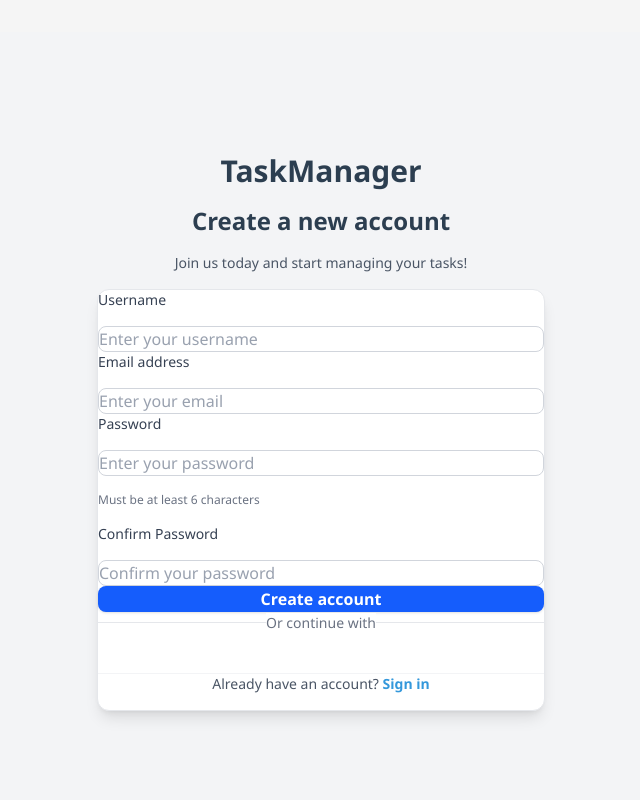
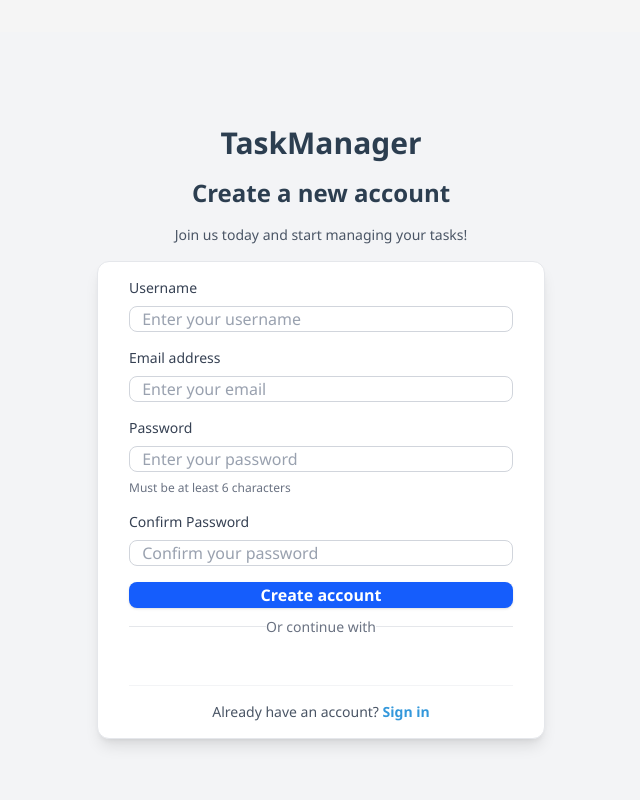
Before and after one commit to navneetnavs/TaskManagement, a React (Vite) app in the folder Frontend/: page /register in a window 1280 px wide. Shown: the top 800 px of the page, without its empty margins (319-959 px from the left). Built offline with nearby package versions, Linux system fonts and the light colour scheme.

Commit message:
Ui corrected

```diff
--- a/Frontend/src/pages/Login.jsx
+++ b/Frontend/src/pages/Login.jsx
@@ -57,19 +57,18 @@ const Login = () => {
             Welcome back! Please enter your details.
           </p>
         </div>
-
-        <div className="bg-white py-10 px-8 shadow-lg rounded-xl border border-gray-200">
+        <div className="bg-white p-8 shadow-lg rounded-xl border border-gray-200 w-full flex flex-col items-center">
           {error && (
             <div className="mb-6 bg-red-50 border border-red-200 p-3 rounded-md">
               <p className="text-sm text-red-700">{error}</p>
             </div>
           )}
 
-          <form className="space-y-6" onSubmit={handleSubmit}>
+          <form className="space-y-6 w-full max-w-sm" onSubmit={handleSubmit}>
             <div>
               <label
                 htmlFor="email"
-                className="block text-sm font-semibold text-gray-700 mb-2"
+                className="block text-sm font-semibold text-gray-700 mb-1 mt-2"
               >
                 Email address
               </label>
@@ -81,15 +80,15 @@ const Login = () => {
                 required
                 value={email}
                 onChange={handleChange}
-                placeholder="Enter your email"
-                className="block w-full px-4 py-3 border border-gray-300 rounded-lg placeholder-gray-400 focus:outline-none focus:ring-2 focus:ring-blue-500 focus:border-blue-500 text-base"
+                placeholder=" Enter your email"
+                className="block w-full px-4 py-3 border border-gray-300 rounded-lg placeholder-gray-400 focus:outline-none focus:ring-2 focus:ring-blue-500 focus:border-blue-500 text-base placeholder:pl-2"
               />
             </div>
 
             <div>
               <label
                 htmlFor="password"
-                className="block text-sm font-semibold text-gray-700 mb-2"
+                className="block text-sm font-semibold text-gray-700 mb-1 mt-2"
               >
                 Password
               </label>
@@ -101,12 +100,12 @@ const Login = () => {
                 required
                 value={password}
                 onChange={handleChange}
-                placeholder="Enter your password"
-                className="block w-full px-4 py-3 border border-gray-300 rounded-lg placeholder-gray-400 focus:outline-none focus:ring-2 focus:ring-blue-500 focus:border-blue-500 text-base"
+                placeholder=" Enter your password"
+                className="block w-full px-4 py-3 border border-gray-300 rounded-lg placeholder-gray-400 focus:outline-none focus:ring-2 focus:ring-blue-500 focus:border-blue-500 text-base placeholder:pl-2"
               />
             </div>
 
-            <div className="flex items-center justify-between">
+            <div className="flex items-center justify-between w-full">
               <div className="flex items-center">
                 <input
                   id="remember-me"
@@ -116,7 +115,7 @@ const Login = () => {
                 />
                 <label
                   htmlFor="remember-me"
-                  className="ml-2 block text-sm text-gray-700"
+                  className="ml-2 block text-sm text-gray-700 mt-1"
                 >
                   Remember me
                 </label>
@@ -132,22 +131,22 @@ const Login = () => {
               </div>
             </div>
 
-            <div className="pt-2">
+            <div className="pt-2 w-full">
               <button
                 type="submit"
-                className="w-full py-3 px-4 border border-transparent rounded-lg text-base font-semibold text-white bg-blue-600 hover:bg-blue-700 focus:outline-none focus:ring-2 focus:ring-offset-2 focus:ring-blue-500 shadow-sm"
+                className="w-full mt-2 py-3 px-4 border border-transparent rounded-lg text-base font-semibold text-white bg-blue-600 hover:bg-blue-700 focus:outline-none focus:ring-2 focus:ring-offset-2 focus:ring-blue-500 shadow-sm"
               >
                 Sign in
               </button>
             </div>
           </form>
 
-          <div className="mt-8">
+          <div className="mt-8 w-full max-w-sm">
             <div className="relative">
               <div className="absolute inset-0 flex items-center">
                 <div className="w-full border-t border-gray-200"></div>
               </div>
-              <div className="relative flex justify-center text-sm">
+              <div className="relative flex justify-center text-sm mt-1 mb-1">
                 <span className="px-3 bg-white text-gray-500 font-medium">
                   Or continue with
                 </span>
@@ -159,8 +158,8 @@ const Login = () => {
             </div>
           </div>
 
-          <div className="mt-8 text-center border-t border-gray-100 pt-6">
-            <p className="text-sm text-gray-600">
+          <div className="mt-8 text-center border-t border-gray-100 pt-6 w-full max-w-sm">
+            <p className="text-sm text-gray-600 mt-2">
               Don't have an account?{' '}
               <Link
                 to="/register"
--- a/Frontend/src/pages/Register.jsx
+++ b/Frontend/src/pages/Register.jsx
@@ -71,18 +71,18 @@ const Register = () => {
           </p>
         </div>
 
-        <div className="bg-white py-10 px-8 shadow-lg rounded-xl border border-gray-200">
+        <div className="bg-white p-8 shadow-lg rounded-xl border border-gray-200 w-full flex flex-col items-center">
           {error && (
             <div className="mb-6 bg-red-50 border border-red-200 p-3 rounded-md">
               <p className="text-sm text-red-700">{error}</p>
             </div>
           )}
 
-          <form className="space-y-6" onSubmit={handleSubmit}>
+          <form className="space-y-6 w-full max-w-sm" onSubmit={handleSubmit}>
             <div>
               <label
                 htmlFor="username"
-                className="block text-sm font-semibold text-gray-700 mb-2"
+                className="block text-sm font-semibold text-gray-700 mb-1 mt-2"
               >
                 Username
               </label>
@@ -94,15 +94,15 @@ const Register = () => {
                 required
                 value={username}
                 onChange={handleChange}
-                placeholder="Enter your username"
-                className="block w-full px-4 py-3 border border-gray-300 rounded-lg placeholder-gray-400 focus:outline-none focus:ring-2 focus:ring-blue-500 focus:border-blue-500 text-base"
+                placeholder=" Enter your username"
+                className="block w-full px-4 py-3 border border-gray-300 rounded-lg placeholder-gray-400 focus:outline-none focus:ring-2 focus:ring-blue-500 focus:border-blue-500 text-base placeholder:pl-2"
               />
             </div>
 
             <div>
               <label
                 htmlFor="email"
-                className="block text-sm font-semibold text-gray-700 mb-2"
+                className="block text-sm font-semibold text-gray-700 mb-1 mt-2"
               >
                 Email address
               </label>
@@ -114,15 +114,15 @@ const Register = () => {
                 required
                 value={email}
                 onChange={handleChange}
-                placeholder="Enter your email"
-                className="block w-full px-4 py-3 border border-gray-300 rounded-lg placeholder-gray-400 focus:outline-none focus:ring-2 focus:ring-blue-500 focus:border-blue-500 text-base"
+                placeholder=" Enter your email"
+                className="block w-full px-4 py-3 border border-gray-300 rounded-lg placeholder-gray-400 focus:outline-none focus:ring-2 focus:ring-blue-500 focus:border-blue-500 text-base placeholder:pl-2"
               />
             </div>
 
             <div>
               <label
                 htmlFor="password"
-                className="block text-sm font-semibold text-gray-700 mb-2"
+                className="block text-sm font-semibold text-gray-700 mb-1 mt-2"
               >
                 Password
               </label>
@@ -134,16 +134,16 @@ const Register = () => {
                 required
                 value={password}
                 onChange={handleChange}
-                placeholder="Enter your password"
-                className="block w-full px-4 py-3 border border-gray-300 rounded-lg placeholder-gray-400 focus:outline-none focus:ring-2 focus:ring-blue-500 focus:border-blue-500 text-base"
+                placeholder=" Enter your password"
+                className="block w-full px-4 py-3 border border-gray-300 rounded-lg placeholder-gray-400 focus:outline-none focus:ring-2 focus:ring-blue-500 focus:border-blue-500 text-base placeholder:pl-2"
               />
-              <p className="mt-2 text-xs text-gray-500">Must be at least 6 characters</p>
+              <p className="mt-1 text-xs text-gray-500">Must be at least 6 characters</p>
             </div>
 
             <div>
               <label
                 htmlFor="confirmPassword"
-                className="block text-sm font-semibold text-gray-700 mb-2"
+                className="block text-sm font-semibold text-gray-700 mb-1 mt-2"
               >
                 Confirm Password
               </label>
@@ -155,41 +155,41 @@ const Register = () => {
                 required
                 value={confirmPassword}
                 onChange={handleChange}
-                placeholder="Confirm your password"
-                className="block w-full px-4 py-3 border border-gray-300 rounded-lg placeholder-gray-400 focus:outline-none focus:ring-2 focus:ring-blue-500 focus:border-blue-500 text-base"
+                placeholder=" Confirm your password"
+                className="block w-full px-4 py-3 border border-gray-300 rounded-lg placeholder-gray-400 focus:outline-none focus:ring-2 focus:ring-blue-500 focus:border-blue-500 text-base placeholder:pl-2"
               />
             </div>
 
-            <div className="pt-2">
+            <div className="pt-2 w-full">
               <button
                 type="submit"
                 disabled={loading}
-                className="w-full py-3 px-4 border border-transparent rounded-lg text-base font-semibold text-white bg-blue-600 hover:bg-blue-700 focus:outline-none focus:ring-2 focus:ring-offset-2 focus:ring-blue-500 disabled:opacity-50 disabled:cursor-not-allowed shadow-sm"
+                className="w-full py-3 px-4 border border-transparent rounded-lg text-base font-semibold text-white bg-blue-600 hover:bg-blue-700 focus:outline-none focus:ring-2 focus:ring-offset-2 focus:ring-blue-500 disabled:opacity-50 disabled:cursor-not-allowed shadow-sm mt-2"
               >
                 {loading ? 'Creating account...' : 'Create account'}
               </button>
             </div>
           </form>
 
-          <div className="mt-8">
+          <div className="mt-8 w-full max-w-sm">
             <div className="relative">
               <div className="absolute inset-0 flex items-center">
                 <div className="w-full border-t border-gray-200"></div>
               </div>
-              <div className="relative flex justify-center text-sm">
+              <div className="relative flex justify-center text-sm mt-1 mb-1">
                 <span className="px-3 bg-white text-gray-500 font-medium">
                   Or continue with
                 </span>
               </div>
             </div>
 
-            <div className="mt-5">
+            <div className="mt-5 w-full">
               <GoogleLoginButton />
             </div>
           </div>
 
-          <div className="mt-8 text-center border-t border-gray-100 pt-6">
-            <p className="text-sm text-gray-600">
+          <div className="mt-8 text-center border-t border-gray-100 pt-6 w-full max-w-sm">
+            <p className="text-sm text-gray-600 mt-2">
               Already have an account?{' '}
               <Link
                 to="/login"
```
